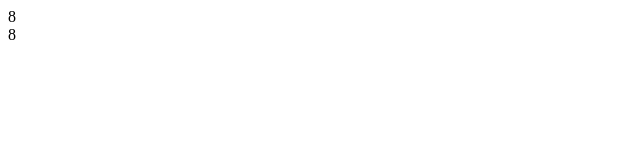
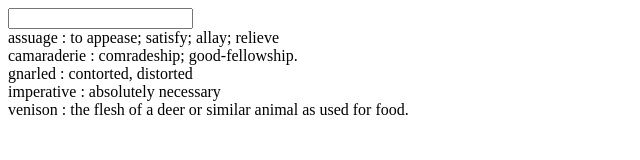
Before and after one commit to bingoyahoo/WordBankApp, a plain HTML site: page index.html in a window 1280 px wide. Shown: the whole page, without its empty margins (0-640 px from the left). Drawn offline with nearby package versions, Linux system fonts and the light colour scheme.

Commit message:
Display list of vocabulary

```diff
--- a/app.js
+++ b/app.js
@@ -7,4 +7,12 @@ var app = angular.module("WordBank", []);
 
 app.controller("MainCtrl", ["$scope", function($scope){
     $scope.testVariable = 8;
+    $scope.terms = [
+        {"word": "camaraderie", "definition": "comradeship; good-fellowship." },
+        {"word": "venison", "definition": "the flesh of a deer or similar animal as used for food."},
+        {"word": "assuage", "definition": "to appease; satisfy; allay; relieve"},
+        {"word": "gnarled", "definition": "contorted, distorted"},
+        {"word": "imperative", "definition": "absolutely necessary"}
+    ];
+    $scope.orderProp = "word";
 }]);
--- a/index.html
+++ b/index.html
@@ -6,8 +6,11 @@
     <script src="app.js"></script>
 </head>
 <body ng-app="WordBank" ng-controller="MainCtrl">
-<div>{{5+3}}</div>
-<div>{{testVariable}}</div>
+
+<input type="search" ng-model="query">
+<div ng-repeat="term in terms | filter: query | orderBy: orderProp">
+    {{term.word}} : {{term.definition}}
+</div>
 
 </body>
 </html>
```
